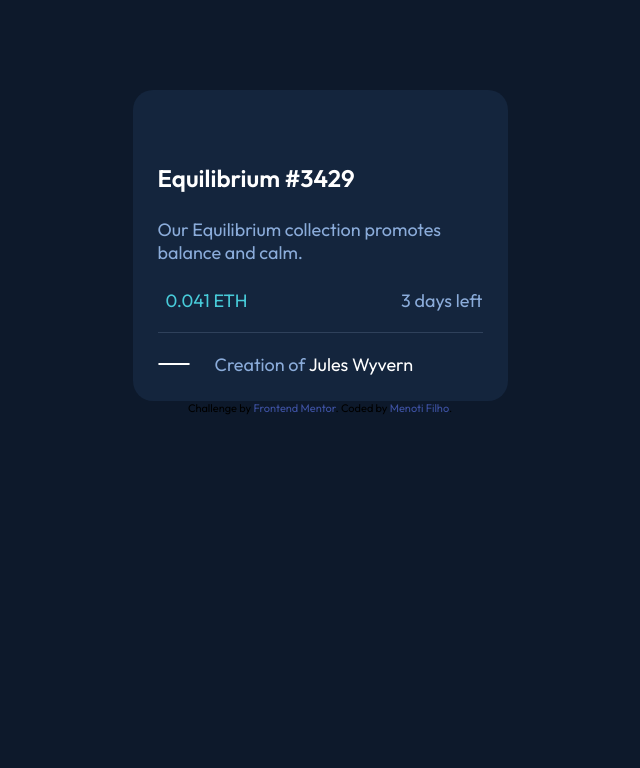
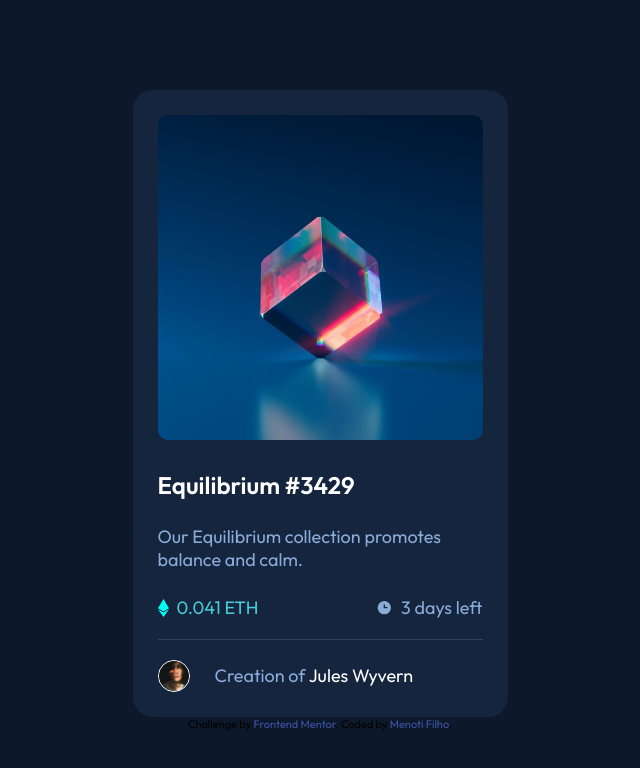
Before and after one commit to MenotiFilho/nft-card-frontend-mentor, a plain HTML site: page index.html in a window 1280 px wide. Shown: the whole page, without its empty margins (320-960 px from the left). Drawn offline with Linux system fonts and the light colour scheme; the site is published under a folder, as on GitHub Pages, so addresses that start at the root find nothing.

Commit message:
Image links fixed

```diff
--- a/index.html
+++ b/index.html
@@ -21,9 +21,9 @@
     <div class="main-card">
       <div class="image-holder">
         <a href="">
-          <img class="image" src="/images/image-equilibrium.jpg" alt="" />
+          <img class="image" src="./images/image-equilibrium.jpg" alt="" />
           <div class="view">
-            <img class="view-image" src="/images/icon-view.svg" alt="" />
+            <img class="view-image" src="./images/icon-view.svg" alt="" />
           </div>
         </a>
       </div>
@@ -34,15 +34,15 @@
       <div class="bottom">
         <div class="info">
           <div class="price">
-            <img src="/images/icon-ethereum.svg" alt="" /> 0.041 ETH
+            <img src="./images/icon-ethereum.svg" alt="" /> 0.041 ETH
           </div>
           <div class="time">
-            <img src="/images/icon-clock.svg" alt="" /> 3 days left
+            <img src="./images/icon-clock.svg" alt="" /> 3 days left
           </div>
         </div>
         <div class="line"></div>
         <div class="creator-info">
-          <img class="avatar" src="/images/image-avatar.png" alt="" />
+          <img class="avatar" src="./images/image-avatar.png" alt="" />
           <div class="creator">
             <p class="divname">Creation of <a href="">Jules Wyvern</a></p>
           </div>
```
